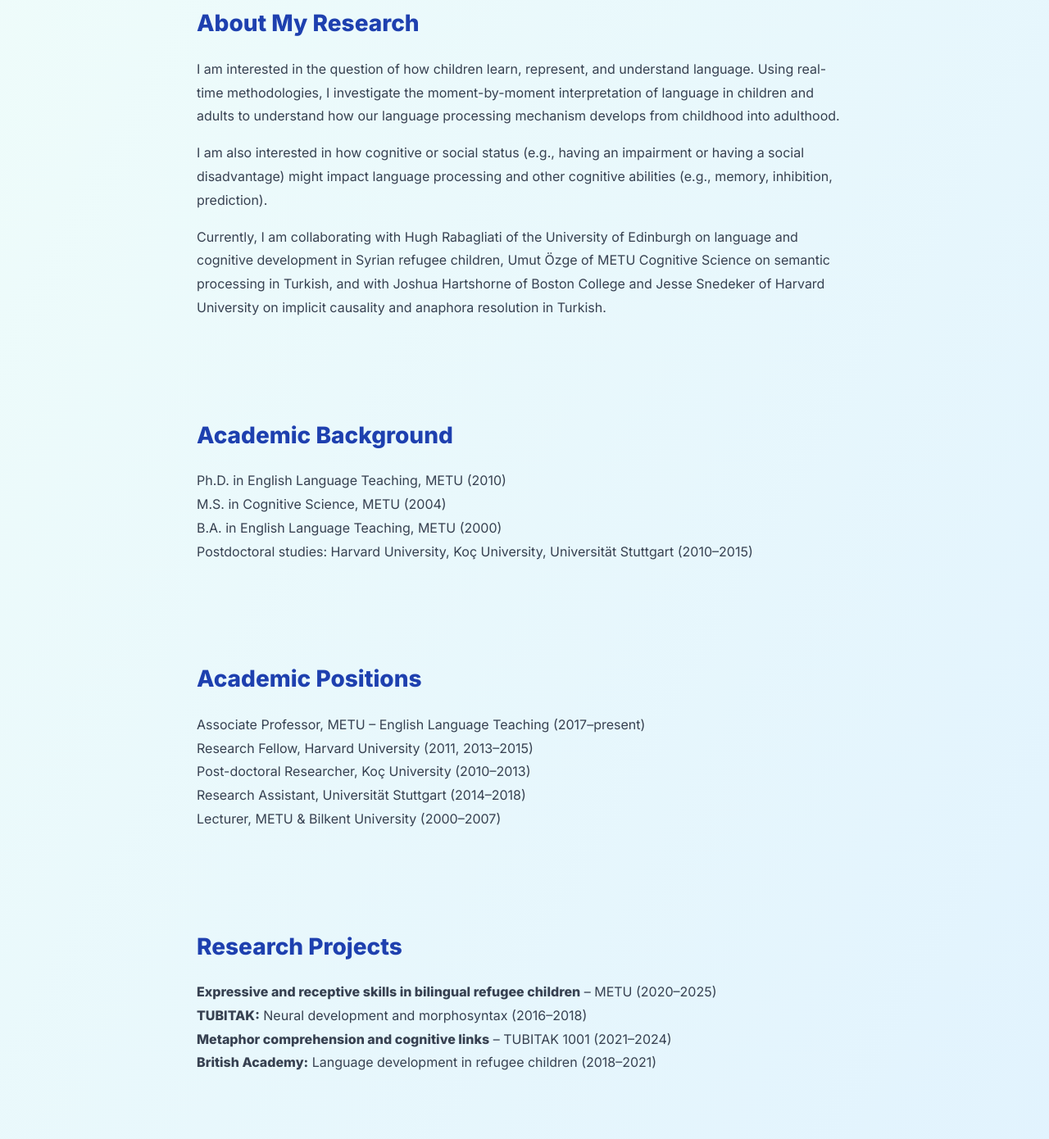
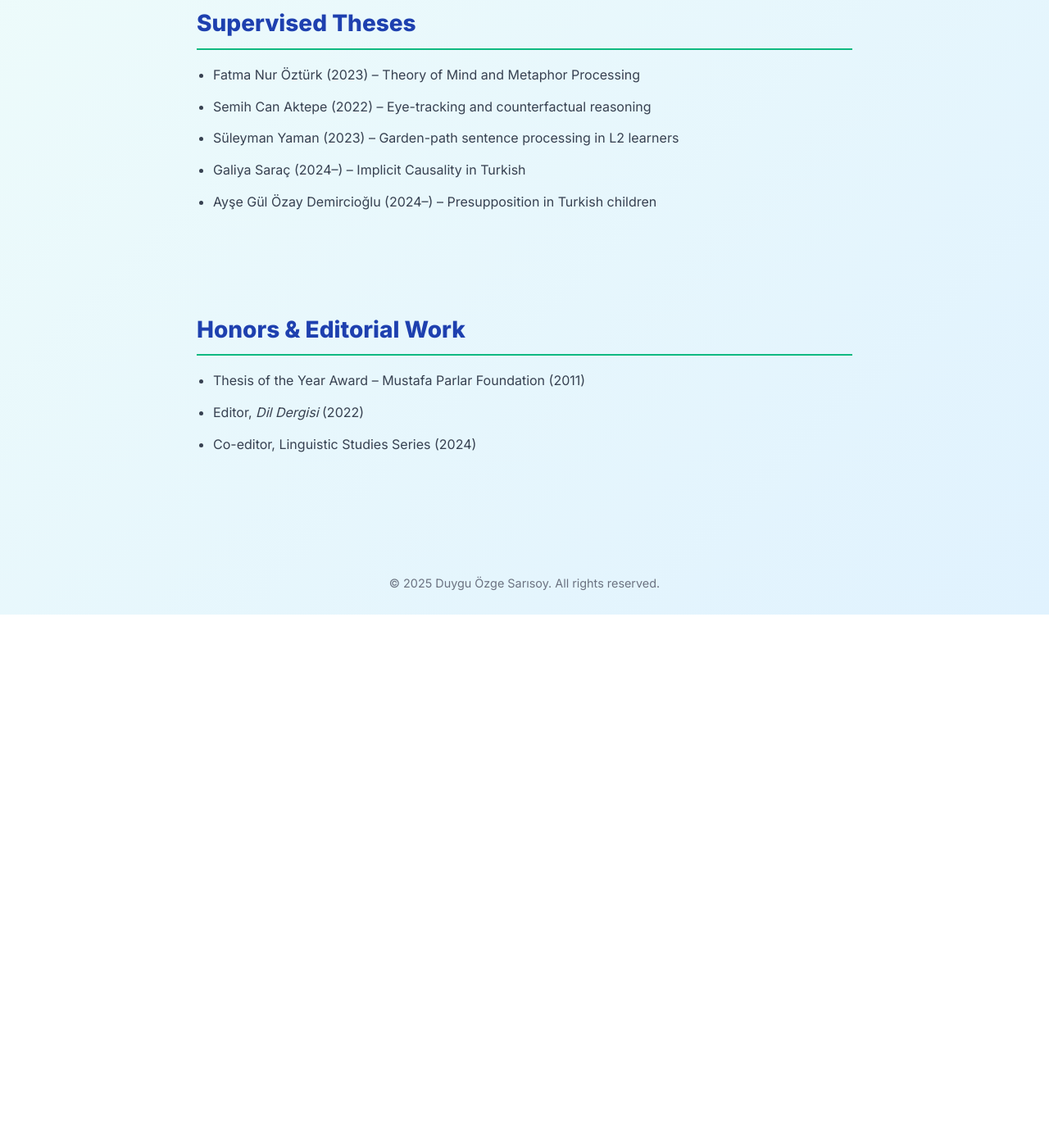
Before and after one commit to sengunibrahim/duygusarisoy-metu, a plain HTML site: page index.html in a window 1280 px wide. Shown: the part 495-1885 px from the top of the page at 82% size. After the commit the page ends 1245 px from the top, so only its background shows below. Drawn offline with Linux system fonts and the light colour scheme.

Commit message:
Add files via upload

```diff
--- a/index.html
+++ b/index.html
@@ -64,6 +64,14 @@
       font-size: 1.75rem;
       margin-bottom: 16px;
       color: #1e40af;
+      border-bottom: 2px solid #10b981;
+      padding-bottom: 5px;
+    }
+    .section ul {
+      padding-left: 20px;
+    }
+    .section li {
+      margin-bottom: 10px;
     }
     footer {
       text-align: center;
@@ -83,51 +91,24 @@
       <a href="contact.html">Contact</a>
     </div>
   </div>
-
   <div class="section">
-    <h2>About My Research</h2>
-    <p>I am interested in the question of how children learn, represent, and understand language. Using real-time methodologies, I investigate the moment-by-moment interpretation of language in children and adults to understand how our language processing mechanism develops from childhood into adulthood.</p>
-    <p>I am also interested in how cognitive or social status (e.g., having an impairment or having a social disadvantage) might impact language processing and other cognitive abilities (e.g., memory, inhibition, prediction).</p>
-    <p>Currently, I am collaborating with Hugh Rabagliati of the University of Edinburgh on language and cognitive development in Syrian refugee children, Umut Özge of METU Cognitive Science on semantic processing in Turkish, and with Joshua Hartshorne of Boston College and Jesse Snedeker of Harvard University on implicit causality and anaphora resolution in Turkish.</p>
+    <h2>Supervised Theses</h2>
+    <ul>
+      <li>Fatma Nur Öztürk (2023) – Theory of Mind and Metaphor Processing</li>
+      <li>Semih Can Aktepe (2022) – Eye-tracking and counterfactual reasoning</li>
+      <li>Süleyman Yaman (2023) – Garden-path sentence processing in L2 learners</li>
+      <li>Galiya Saraç (2024–) – Implicit Causality in Turkish</li>
+      <li>Ayşe Gül Özay Demircioğlu (2024–) – Presupposition in Turkish children</li>
+    </ul>
   </div>
-
   <div class="section">
-    <h2>Academic Background</h2>
-    <p>Ph.D. in English Language Teaching, METU (2010)<br>
-       M.S. in Cognitive Science, METU (2004)<br>
-       B.A. in English Language Teaching, METU (2000)<br>
-       Postdoctoral studies: Harvard University, Koç University, Universität Stuttgart (2010–2015)</p>
+    <h2>Honors & Editorial Work</h2>
+    <ul>
+      <li>Thesis of the Year Award – Mustafa Parlar Foundation (2011)</li>
+      <li>Editor, <em>Dil Dergisi</em> (2022)</li>
+      <li>Co-editor, Linguistic Studies Series (2024)</li>
+    </ul>
   </div>
-
-  <div class="section">
-    <h2>Academic Positions</h2>
-    <p>Associate Professor, METU – English Language Teaching (2017–present)<br>
-       Research Fellow, Harvard University (2011, 2013–2015)<br>
-       Post-doctoral Researcher, Koç University (2010–2013)<br>
-       Research Assistant, Universität Stuttgart (2014–2018)<br>
-       Lecturer, METU & Bilkent University (2000–2007)</p>
-  </div>
-
-  <div class="section">
-    <h2>Research Projects</h2>
-    <p>
-      <strong>Expressive and receptive skills in bilingual refugee children</strong> – METU (2020–2025)<br>
-      <strong>TUBITAK:</strong> Neural development and morphosyntax (2016–2018)<br>
-      <strong>Metaphor comprehension and cognitive links</strong> – TUBITAK 1001 (2021–2024)<br>
-      <strong>British Academy:</strong> Language development in refugee children (2018–2021)
-    </p>
-  </div>
-
-  <div class="section">
-    <h2>Selected Publications</h2>
-    <p>
-      Sarısöy, D., Aktepe, S.C. (2024). Children's Interpretation of Conditional Connectives. <em>Languages</em><br>
-      Yeter, Ö., Evcen, E., Rabagliati, H., Sarısöy, D. (2024). Cognitive development in refugee children. <em>Cognitive Development</em><br>
-      Özge, D. et al. (2020). Tümce işleme süreçleri. <em>Dil Dergisi</em><br>
-      Ünal, G., Özge, D., Marinis, T. (2020). Listening Span Task in Turkish. <em>Frontiers in Psychology</em>
-    </p>
-  </div>
-
   <footer>
     &copy; 2025 Duygu Özge Sarısoy. All rights reserved.
   </footer>
```
